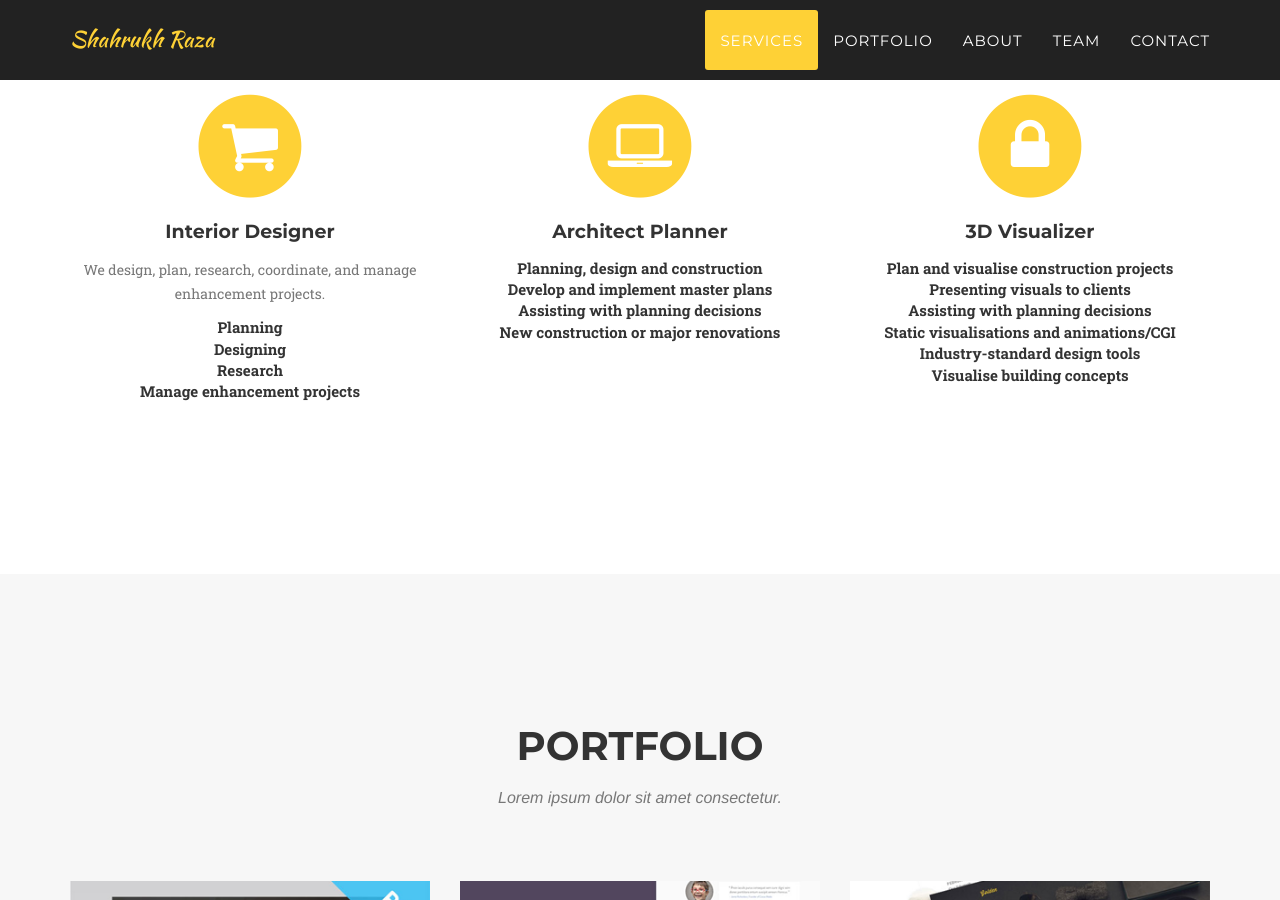
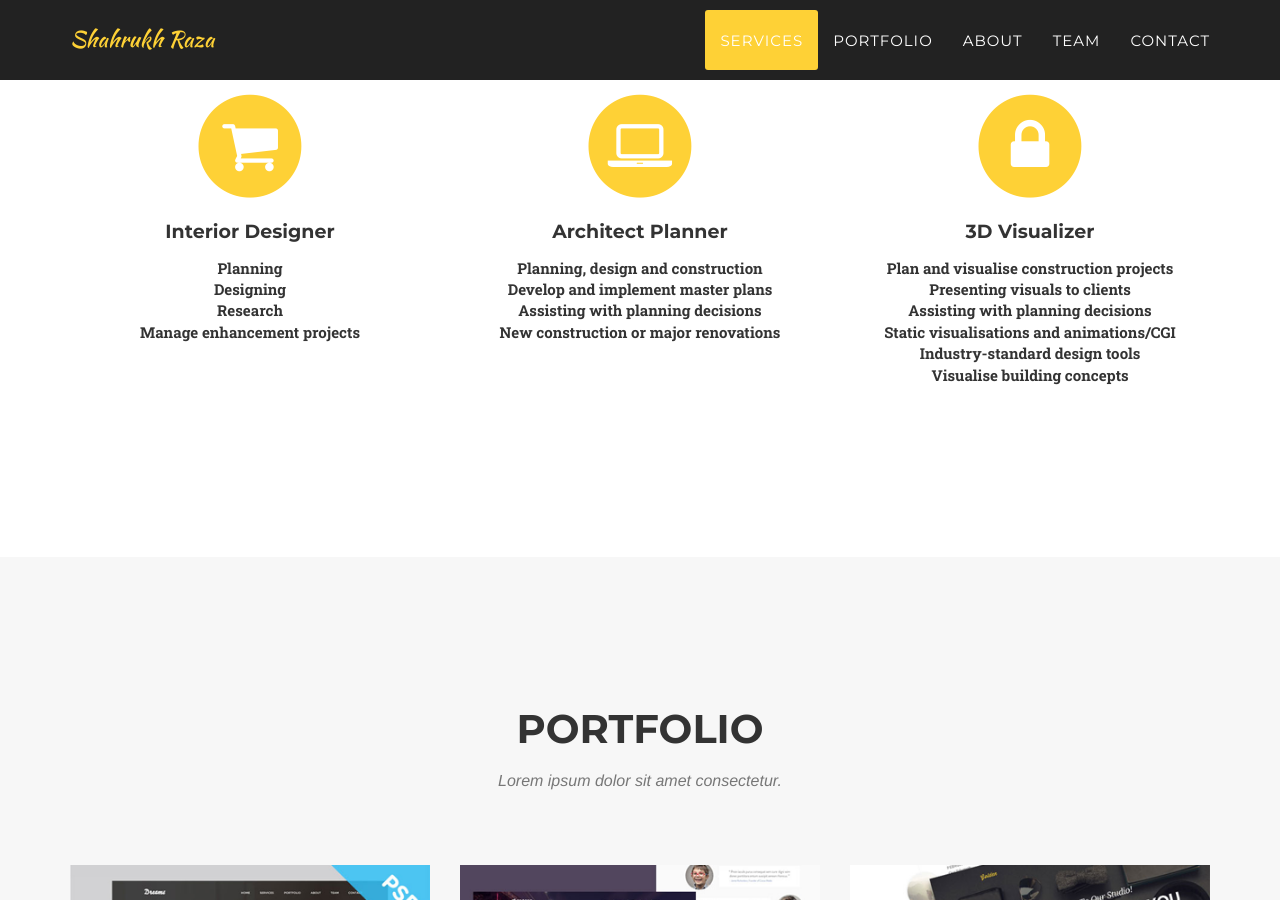
Before and after one commit to eyebuilder/eyebuilder, a Jekyll site: the page built from index.html, in a window 1280 px wide and 900 px high, scrolled down 880 px. Built offline with Jekyll 4.4.1, drawn with Linux system fonts in a browser that asks for light colours; some web fonts are replaced.

Commit message:
Update services.html

```diff
--- a/_includes/services.html
+++ b/_includes/services.html
@@ -14,7 +14,6 @@
                         <i class="fa fa-shopping-cart fa-stack-1x fa-inverse"></i>
                     </span>
                     <h4 class="service-heading">Interior Designer</h4>
-                    <p class="text-muted">We design, plan, research, coordinate, and manage enhancement projects.</p>
                    <dl>
                     <dt>Planning</dt>
                     <dt>Designing</dt>
```
